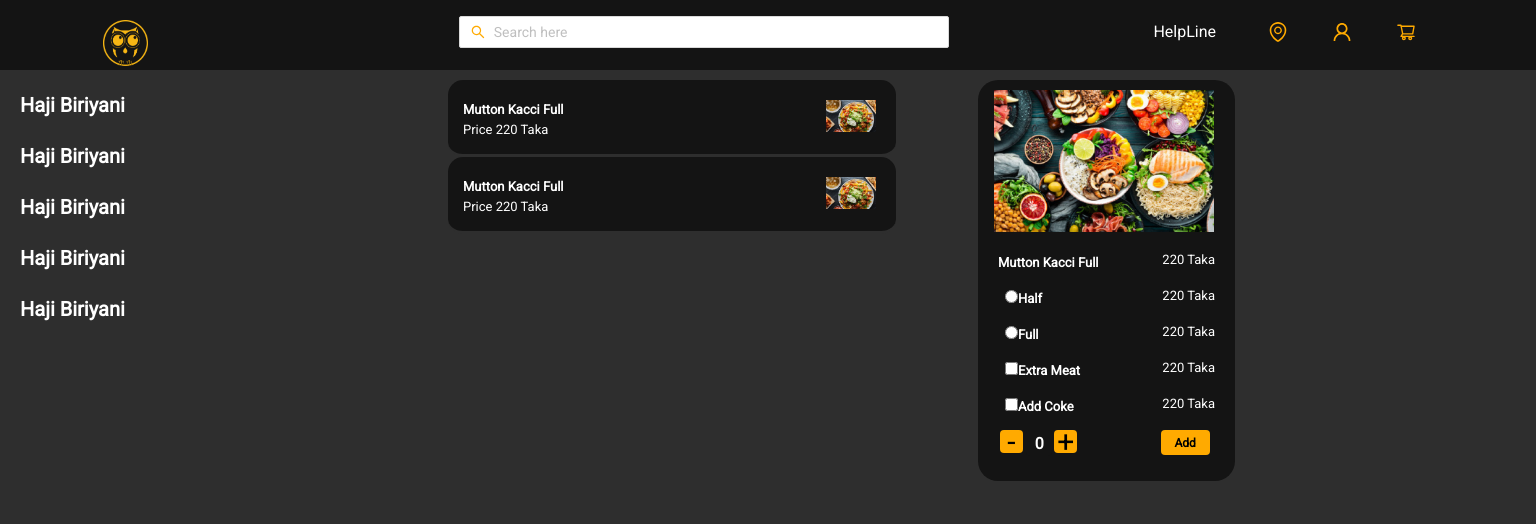
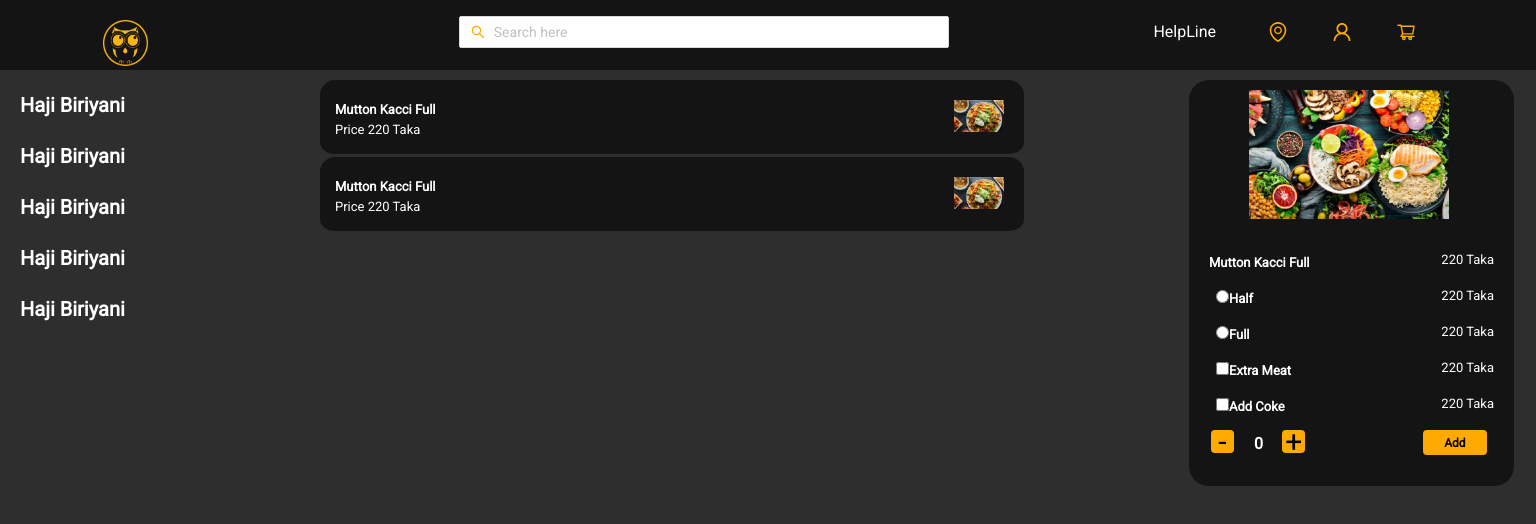
Before and after one commit to itsjahidhasan/food_project, a Next.js app: page /foodmenu in a window 1536 px wide. Shown: the top 524 px of the page. Built offline with nearby package versions, Linux system fonts and the light colour scheme.

Commit message:
food menu updated

```diff
--- a/src/components/layout/foodmenu.js
+++ b/src/components/layout/foodmenu.js
@@ -29,14 +29,12 @@ export default function FoodMenu() {
 
       <div className="food-menu-web-view">
         <Row utter={{ xs: 8, sm: 16, md: 24, lg: 32 }}>
-          <Col className="gutter-row" span={6}>
+          <Col className="gutter-row" span={5}>
             <RestaurantsName></RestaurantsName>
           </Col>
-          <Col className="gutter-row" span={1}></Col>
-          <Col className="gutter-row" span={7}>
+          <Col className="gutter-row menu-space" span={11}>
             <MainContent></MainContent>
           </Col>
-          <Col className="gutter-row" span={1}></Col>
           <Col className="gutter-row" span={8}>
             <div>
               <FoodAddView></FoodAddView>
--- a/src/pages/index.js
+++ b/src/pages/index.js
@@ -10,7 +10,7 @@ import Login from "../components/layout/login";
 export default function Home(props) {
   const { Header, Content, Footer } = Layout;
   return (
-    <body>
+    <>
       <div>
         <Common />
         <Content style={{ backgroundColor: "#272727"}} layout="fill">
@@ -19,6 +19,6 @@ export default function Home(props) {
           <PageContent />
         </Content>
       </div>
-    </body>
+    </>
   );
 }
--- a/styles/scss/_foodmenu.scss
+++ b/styles/scss/_foodmenu.scss
@@ -45,6 +45,7 @@ h3 {
 }
 .food-menu-mobile-view {
   height: 100vh;
+  background-color: #141414;
 }
 .food-add-view .food-img-container {
   width: 100%;
@@ -182,3 +183,84 @@ h3 {
     border: 1px solid white;
   }
 }
+@media (min-width: 767px) {
+  .restaurants-name {
+    margin-bottom: 1px;
+    font-size: 13px;
+    font-weight: 600;
+    padding: 10px 0px 10px 0px;
+  }
+  .restaurants-name :hover {
+    background-color: white;
+    color: #141414;
+    border-radius: 1px 24px 21px 0px;
+    font-size: 13px;
+    font-weight: 700;
+    padding: 10px 70px 10px 20px;
+  }
+  .food-add-view {
+    background-color: #141414;
+    width: 232px;
+    margin-left: 14px;
+    padding-top: 10px;
+    border-radius: 20px;
+  }
+  .food-menu-web-view .food-add-view .food-img-container .food-img {
+    width: 200px;
+    height: -webkit-fit-content;
+    padding: 0px 0px 0px 0px;
+  }
+  .menu-space {
+    padding: 10px;
+  }
+}
+@media (min-width: 1023px) {
+  .food-add-view {
+    background-color: #141414;
+    width: 265px;
+    margin-right: 22px;
+    padding-top: 10px;
+    border-radius: 20px;
+    float: right;
+  }
+  .restaurants-name {
+    margin-bottom: 1px;
+    font-size: 15px;
+    font-weight: 600;
+    padding: 10px 0px 10px 0px;
+  }
+  .restaurants-name :hover {
+    background-color: white;
+    color: #141414;
+    border-radius: 1px 24px 21px 0px;
+    font-size: 15px;
+    font-weight: 700;
+    padding: 10px 70px 10px 20px;
+  }
+}
+@media (min-width: 1439px) {
+  .food-add-view {
+    background-color: #141414;
+    width: 325px;
+    margin-left: 18px;
+    padding-top: 10px;
+    border-radius: 20px;
+  }
+  .restaurants-name {
+    margin-bottom: 1px;
+    font-size: 20px;
+    font-weight: 600;
+    padding: 10px 0px 10px 0px;
+  }
+  .restaurants-name :hover {
+    background-color: white;
+    color: #141414;
+    border-radius: 1px 24px 21px 0px;
+    font-size: 20px;
+    font-weight: 700;
+    padding: 10px 70px 10px 20px;
+  }
+  .menu-space {
+    padding: 0px;
+  }
+}
```
